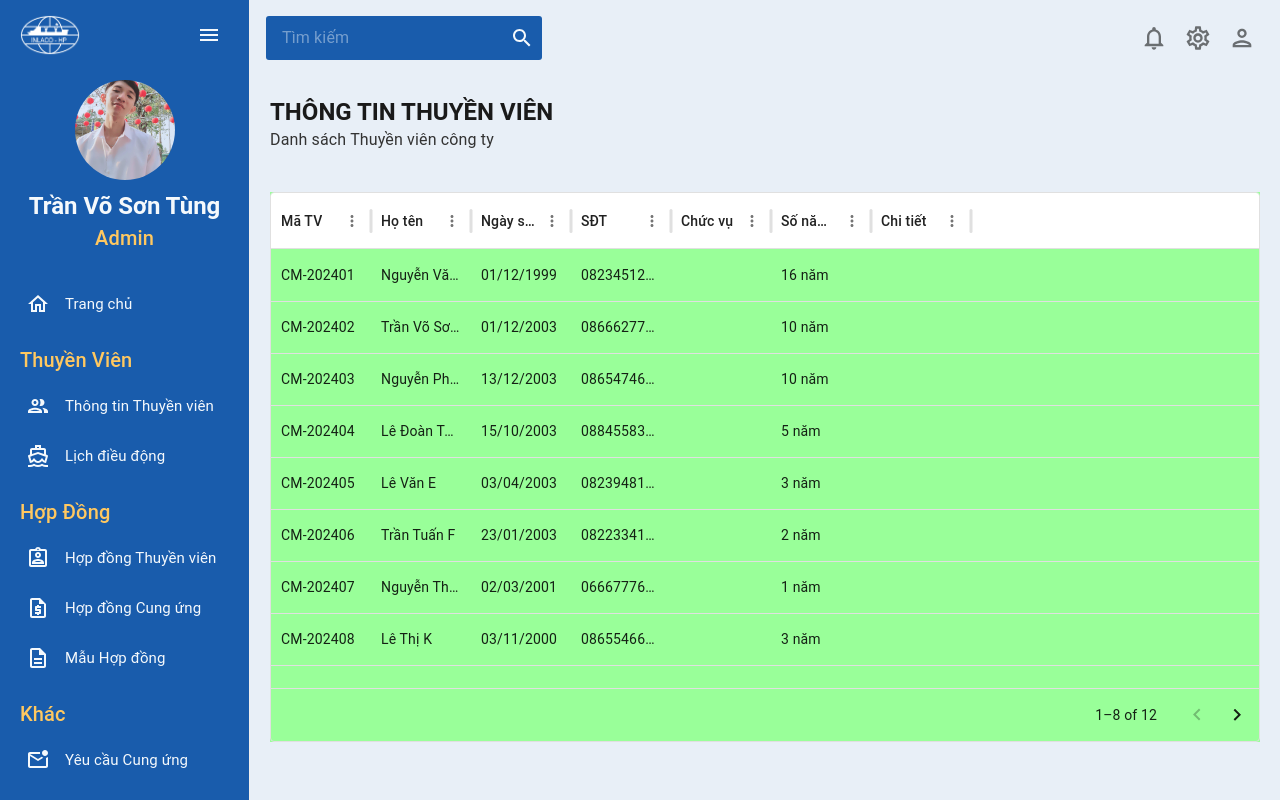
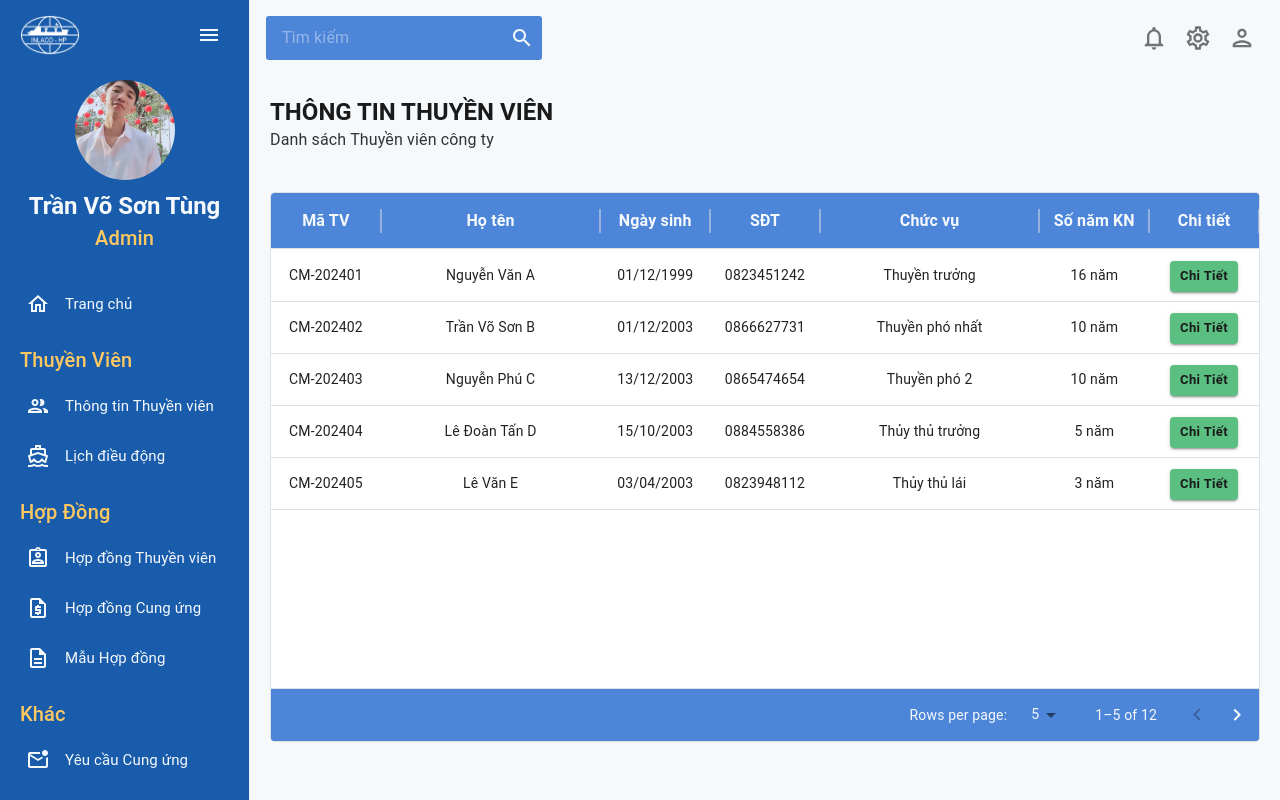
Before and after one commit to ngphth1312/inlaco-crewmgr-web-client, a React (Create React App) app: page /crewInfos in a window 1280 px wide. Built offline with nearby package versions, Linux system fonts and the light colour scheme.

Commit message:
feat(crewInfos): done adding the DataGrid to display list of Crew Member

```diff
--- /dev/null
+++ b/src/components/global/NoValuesOverlay.jsx
@@ -0,0 +1,16 @@
+import { Typography, Box } from "@mui/material";
+import { COLOR } from "../../assets/Color";
+import TableRowsOutlinedIcon from "@mui/icons-material/TableRowsOutlined";
+
+const NoValuesOverlay = () => {
+  return (
+    <Box sx={{ display: "flex", flexDirection: "column", alignItems: "center", justifyContent: "center", height: "100%"}}>
+      <TableRowsOutlinedIcon sx={{ width: 36, height: 36 }} />
+      <Typography mt={1} variant="h6" color={COLOR.primary_black} fontWeight="bold">
+        KHÔNG CÓ DỮ LIỆU
+      </Typography>
+    </Box>
+  );
+};
+
+export default NoValuesOverlay;
--- a/src/components/global/TopBar.jsx
+++ b/src/components/global/TopBar.jsx
@@ -14,7 +14,7 @@ const TopBar = () => {
       {/* SEARCH BAR */}
       <Box
         display="flex"
-        backgroundColor={COLOR.primary_blue}
+        backgroundColor={COLOR.secondary_blue}
         borderRadius="3px"
       >
         <InputBase
--- a/src/components/global/index.js
+++ b/src/components/global/index.js
@@ -1,3 +1,4 @@
 export { default as TopBar } from "./TopBar"
 export { default as SideBar } from "./SideBar";
 export { default as PageTitle } from "./PageTitle";
+export { default as NoValuesOverlay } from "./NoValuesOverlay";
--- a/src/index.css
+++ b/src/index.css
@@ -12,7 +12,7 @@ body,
 .app{
   display: flex;
   flex-direction: row;
-  background-color: "#E8EFF7";
+  background-color: "#F5F9FC";
   height: 100%;
   width: 100%;
   overflow: hidden;
@@ -21,7 +21,7 @@ body,
 main {
   flex: 1; /* Fill remaining vertical space */
   overflow-y: auto; /* Enable vertical scrolling for the main content */
-  background-color: #E8EFF7; /* Example background */
+  background-color: #F5F9FC; /* Example background */
 }
 
 ::-webkit-scrollbar{
--- a/src/pages/crewInfos.jsx
+++ b/src/pages/crewInfos.jsx
@@ -1,19 +1,95 @@
 import React from "react";
-import { PageTitle } from "../components/global";
-import { Box } from "@mui/material";
+import { PageTitle, NoValuesOverlay } from "../components/global";
+import { Box, Button } from "@mui/material";
 import { DataGrid } from "@mui/x-data-grid";
 import { mockCrewMemberInfos } from "../data/mockData";
+import { COLOR } from "../assets/Color";
+// import { useNavigate } from "react-router";
 
 const CrewInfos = () => {
-    const columns = [
-      { field: "id", headerName: "Mã TV", sortable: false },
-      { field: "fullName", headerName: "Họ tên", sortable: false },
-      { field: "dob", headerName: "Ngày sinh", sortable: false },
-      { field: "phoneNumber", headerName: "SĐT", sortable: false },
-      { field: "position.name", headerName: "Chức vụ", sortable: false },
-      { field: "workExp", headerName: "Số năm KN", sortable: false },
-      { field: "detail", headerName: "Chi tiết", sortable: false },
-    ];
+  // const navigate = useNavigate();
+
+  const onMemberDetailClick = (id) => {
+    console.log("Navigate to info page of Member with ID: " + id);
+  };
+
+  const columns = [
+    {
+      field: "id",
+      headerName: "Mã TV",
+      sortable: false,
+      flex: 1,
+      align: "center",
+      headerAlign: "center",
+    },
+    {
+      field: "fullName",
+      headerName: "Họ tên",
+      sortable: false,
+      flex: 2,
+      align: "center",
+      headerAlign: "center",
+    },
+    {
+      field: "dob",
+      headerName: "Ngày sinh",
+      sortable: false,
+      flex: 1,
+      align: "center",
+      headerAlign: "center",
+    },
+    {
+      field: "phoneNumber",
+      headerName: "SĐT",
+      sortable: false,
+      flex: 1,
+      align: "center",
+      headerAlign: "center",
+    },
+    {
+      field: "position",
+      headerName: "Chức vụ",
+      sortable: false,
+      flex: 2,
+      align: "center",
+      headerAlign: "center",
+      valueGetter: (params) => params?.name,
+    },
+    {
+      field: "workExp",
+      headerName: "Số năm KN",
+      sortable: false,
+      flex: 1,
+      align: "center",
+      headerAlign: "center",
+    },
+    {
+      field: "detail",
+      headerName: "Chi tiết",
+      sortable: false,
+      flex: 1,
+      align: "center",
+      headerAlign: "center",
+      renderCell: (params) => {
+        return (
+          <Button
+            variant="contained"
+            color="primary"
+            size="small"
+            onClick={() => onMemberDetailClick(params?.id)}
+            sx={{
+              backgroundColor: COLOR.primary_green,
+              color: COLOR.primary_black,
+              fontWeight: 700,
+              textTransform: "capitalize",
+            }}
+          >
+            Chi tiết
+          </Button>
+        );
+      },
+    },
+  ];
 
   return (
     <div>
@@ -26,16 +102,41 @@ const CrewInfos = () => {
         </Box>
         <Box
           m="40px 0 0 0"
-          height="75vh"
+          height="70vh"
           maxHeight={550}
-          maxWidth={1300}
-          backgroundColor="#9f9"
+          maxWidth={1600}
+          backgroundColor="#FFFFFF"
+          sx={{
+            "& .MuiDataGrid-columnHeader": {
+              backgroundColor: COLOR.secondary_blue,
+              color: COLOR.primary_white,
+            },
+            "& .MuiTablePagination-root": {
+              backgroundColor: COLOR.secondary_blue,
+              color: COLOR.primary_white,
+            },
+          }}
         >
           <DataGrid
-            disableRowSelectionOnClick={true}
+            disableRowSelectionOnClick
+            disableColumnMenu
+            disableColumnResize
             rows={mockCrewMemberInfos}
             columns={columns}
-            autoPageSize={5}
+            slots={{ noRowsOverlay: NoValuesOverlay }}
+            pageSizeOptions={[5, 10, { value: -1, label: "All" }]}
+            initialState={{
+              pagination: {
+                paginationModel: { pageSize: 5, page: 0 },
+              },
+            }}
+            sx={{
+              headerAlign: "center",
+              "& .MuiDataGrid-columnHeaderTitle": {
+                fontSize: 16,
+                fontWeight: 700,
+              },
+            }}
           />
         </Box>
       </Box>
```
